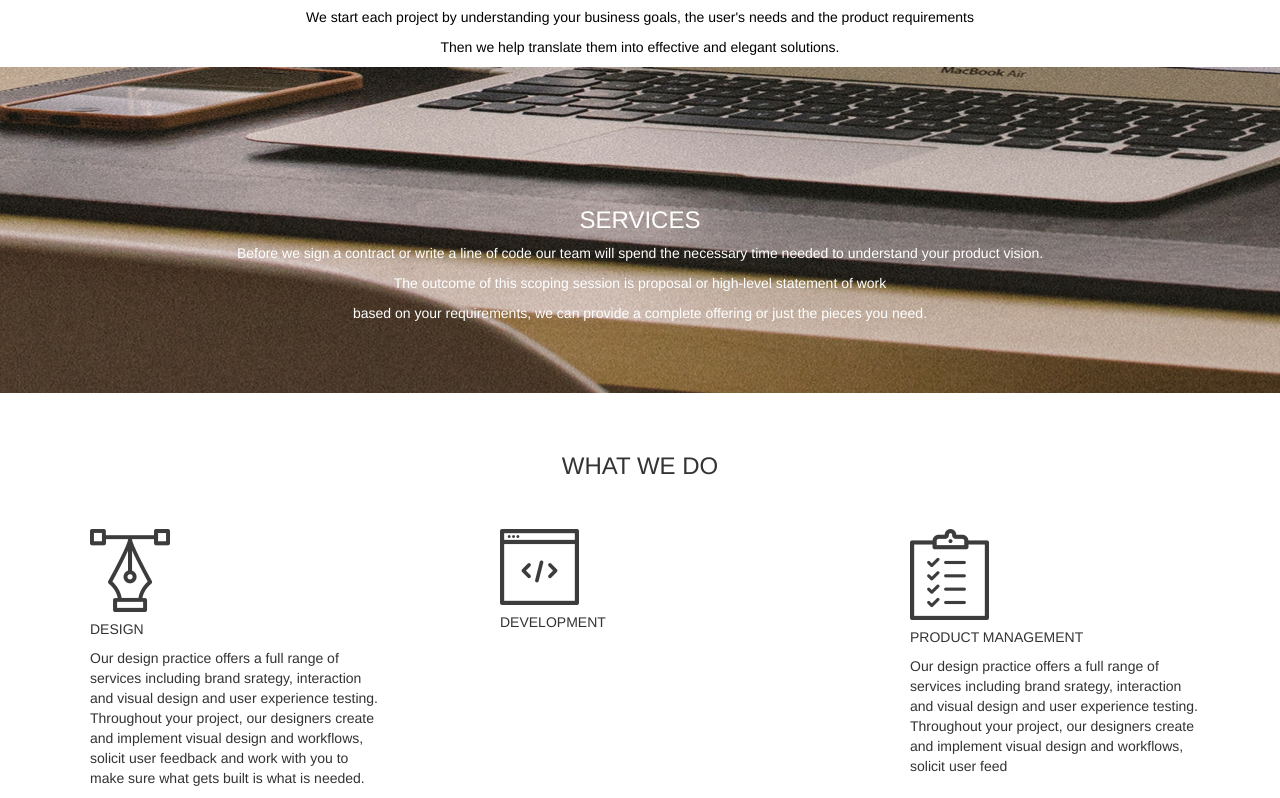
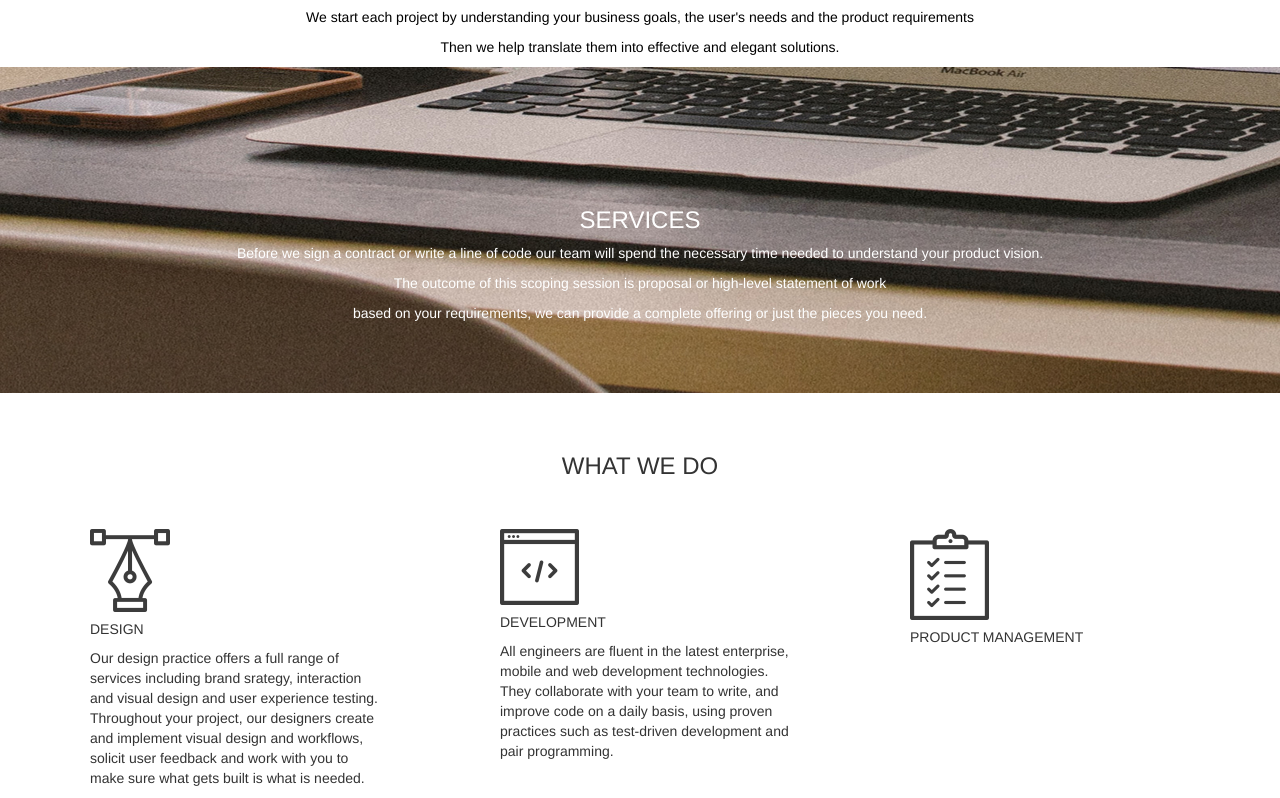
Before and after one commit to felix-nathan/Delanistudio, a plain HTML site: page index.html in a window 1280 px wide. Shown: the part 752-1550 px from the top of the page. Drawn offline with nearby package versions, Linux system fonts and the light colour scheme; a script that the page names is missing.

Commit message:
modification complete

```diff
--- a/index.html
+++ b/index.html
@@ -53,12 +53,12 @@
         <div class="col-sm-3">
             <img src="images/services_icons/dev_icon.png" alt="">
             <h5>DEVELOPMENT</h5>
-            <P></P>
+            <P>All engineers are fluent in the latest enterprise, mobile and web development technologies. They collaborate with your team to write, and improve code on a daily basis, using proven practices such as test-driven development and pair programming.</P>
         </div>
         <div class="col-sm-3">
             <img src="images/services_icons/product_icon.png" alt="">
             <h5>PRODUCT MANAGEMENT</h5>
-            <P>Our design practice offers a full range of services including brand srategy, interaction and visual design and user experience testing. Throughout your project, our designers create and implement visual design and workflows, solicit user feed</P>
+            <P</P>
         </div>
     </div>
 
```
